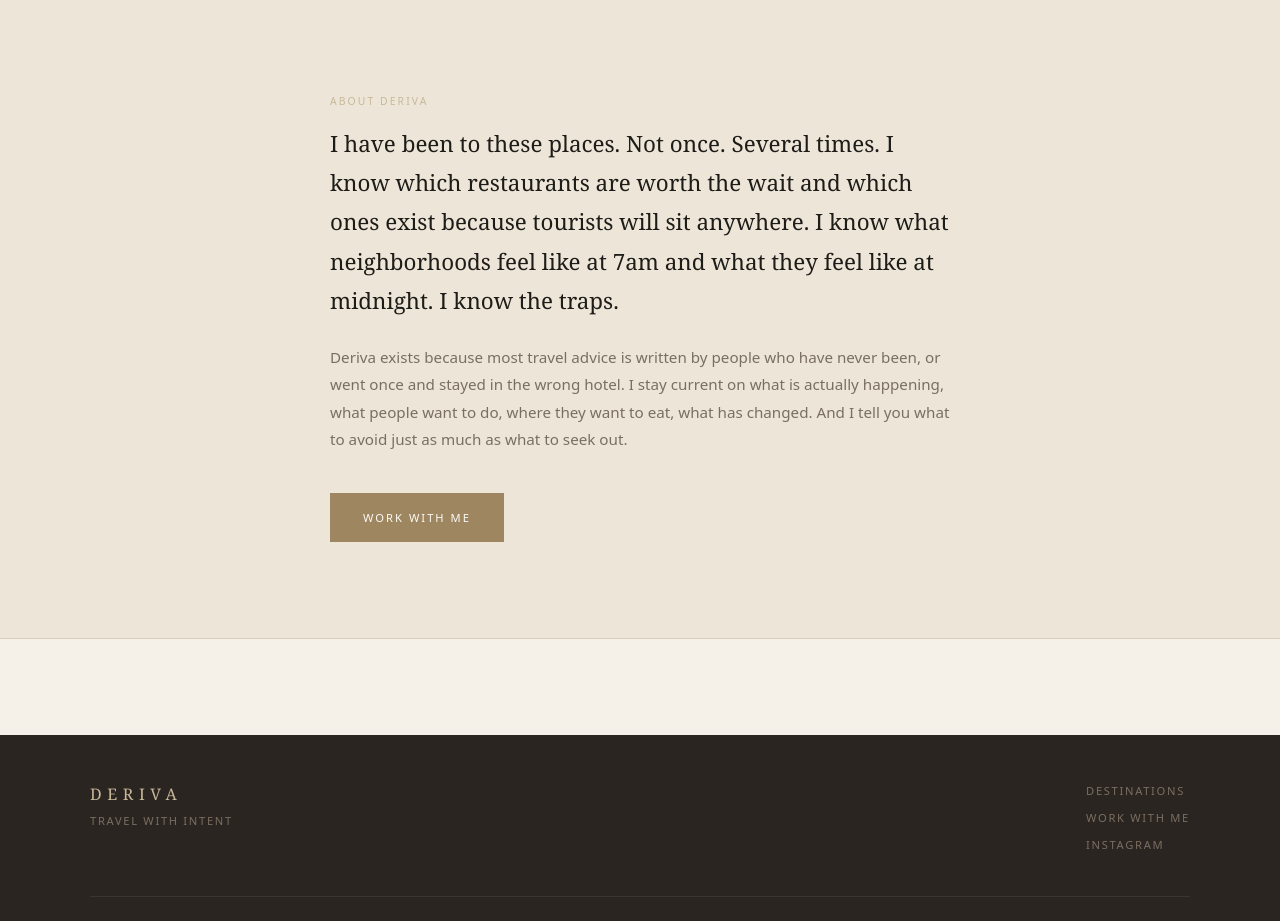
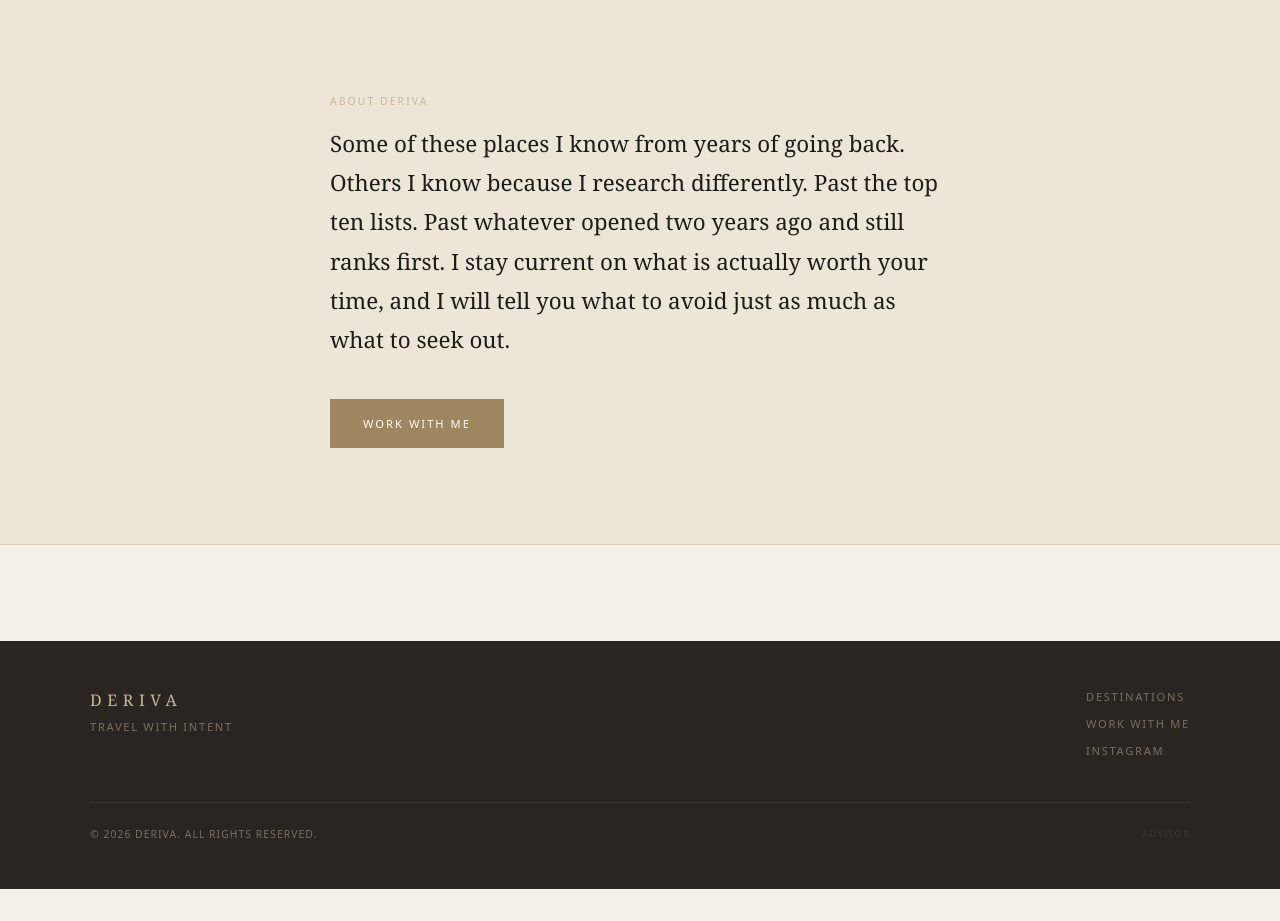
Before and after one commit to ryan-arch25/deriva-travel, a React (Vite) app: page / in a window 1280 px wide. Shown: the part 1820-2741 px from the top of the page. After the commit the page ends 2709 px from the top, so only its background shows below. Built offline with nearby package versions, Linux system fonts and the light colour scheme.

Commit message:
Refine About Deriva and Work With Me lead copy

```diff
--- a/src/pages/Home.jsx
+++ b/src/pages/Home.jsx
@@ -89,11 +89,8 @@ export default function Home() {
       <section style={{ backgroundColor: colors.parchment, borderTop: '1px solid #D8CCBA', borderBottom: '1px solid #D8CCBA', padding: '6rem 2rem' }}>
         <div style={{ maxWidth: '620px', margin: '0 auto' }}>
           <p style={sectionLabelStyle}>About Deriva</p>
-          <p style={{ fontFamily: 'Georgia, serif', fontSize: 'clamp(1.1rem, 2.5vw, 1.4rem)', fontWeight: '400', color: colors.ink, lineHeight: '1.75', marginBottom: '1.5rem' }}>
-            I have been to these places. Not once. Several times. I know which restaurants are worth the wait and which ones exist because tourists will sit anywhere. I know what neighborhoods feel like at 7am and what they feel like at midnight. I know the traps.
-          </p>
-          <p style={{ fontFamily: 'system-ui, sans-serif', fontSize: '0.95rem', fontWeight: '300', color: colors.mid, lineHeight: '1.8' }}>
-            Deriva exists because most travel advice is written by people who have never been, or went once and stayed in the wrong hotel. I stay current on what is actually happening, what people want to do, where they want to eat, what has changed. And I tell you what to avoid just as much as what to seek out.
+          <p style={{ fontFamily: 'Georgia, serif', fontSize: 'clamp(1.1rem, 2.5vw, 1.4rem)', fontWeight: '400', color: colors.ink, lineHeight: '1.75' }}>
+            Some of these places I know from years of going back. Others I know because I research differently. Past the top ten lists. Past whatever opened two years ago and still ranks first. I stay current on what is actually worth your time, and I will tell you what to avoid just as much as what to seek out.
           </p>
           <div style={{ marginTop: '2.5rem' }}>
             <Link to="/work-with-me" style={{ fontFamily: 'system-ui, sans-serif', fontSize: '0.7rem', letterSpacing: '0.18em', textTransform: 'uppercase', color: colors.white, backgroundColor: colors.gold, padding: '1rem 2rem', textDecoration: 'none', border: '1px solid #9E8660', display: 'inline-block' }}>
--- a/src/pages/WorkWithMe.jsx
+++ b/src/pages/WorkWithMe.jsx
@@ -90,7 +90,7 @@ export default function WorkWithMe() {
           <div style={{ maxWidth: '1100px', margin: '0 auto' }}>
             <p style={{ fontFamily: 'system-ui, sans-serif', fontSize: '0.65rem', letterSpacing: '0.2em', textTransform: 'uppercase', color: colors.tan, marginBottom: '1rem' }}>Work With Me</p>
             <h1 style={{ fontFamily: 'Georgia, serif', fontSize: 'clamp(2rem, 5vw, 3.5rem)', fontWeight: '400', color: colors.ink, letterSpacing: '0.03em', marginBottom: '1rem', lineHeight: '1.1' }}>Europe, planned properly.</h1>
-            <p style={{ fontFamily: 'Georgia, serif', fontSize: '1.15rem', fontWeight: '400', color: colors.charcoal, maxWidth: '560px', lineHeight: '1.6', marginBottom: '1.5rem' }}>I have planned enough trips to know that the difference between a good one and a great one is almost never the destination. It is the details. Fill out the form and let's talk about yours.</p>
+            <p style={{ fontFamily: 'Georgia, serif', fontSize: '1.15rem', fontWeight: '400', color: colors.charcoal, maxWidth: '560px', lineHeight: '1.6', marginBottom: '1.5rem' }}>The difference between a good trip and a great one is almost never the destination. It is the details. Fill out the form and lets talk about yours.</p>
             <p style={{ fontFamily: 'Georgia, serif', fontSize: '1.15rem', fontWeight: '400', color: colors.charcoal, maxWidth: '520px', lineHeight: '1.6', marginBottom: '1.5rem' }}>Most itineraries are built from the same ten articles. Mine aren't.</p>
             <p style={{ fontFamily: 'system-ui, sans-serif', fontSize: '0.95rem', fontWeight: '300', color: colors.mid, maxWidth: '560px', lineHeight: '1.8', marginBottom: '1rem' }}>I stay current on what's actually worth your time in Europe right now. The restaurants people are talking about, the neighborhoods that haven't tipped yet, the hotels that deliver. You get a real plan from someone who pays attention.</p>
             <p style={{ fontFamily: 'system-ui, sans-serif', fontSize: '0.95rem', fontWeight: '300', color: colors.mid, maxWidth: '560px', lineHeight: '1.8' }}>I work with a limited number of clients at a time. If you're serious about the trip, fill out the form below and I'll be in touch to set up a call.</p>
```
